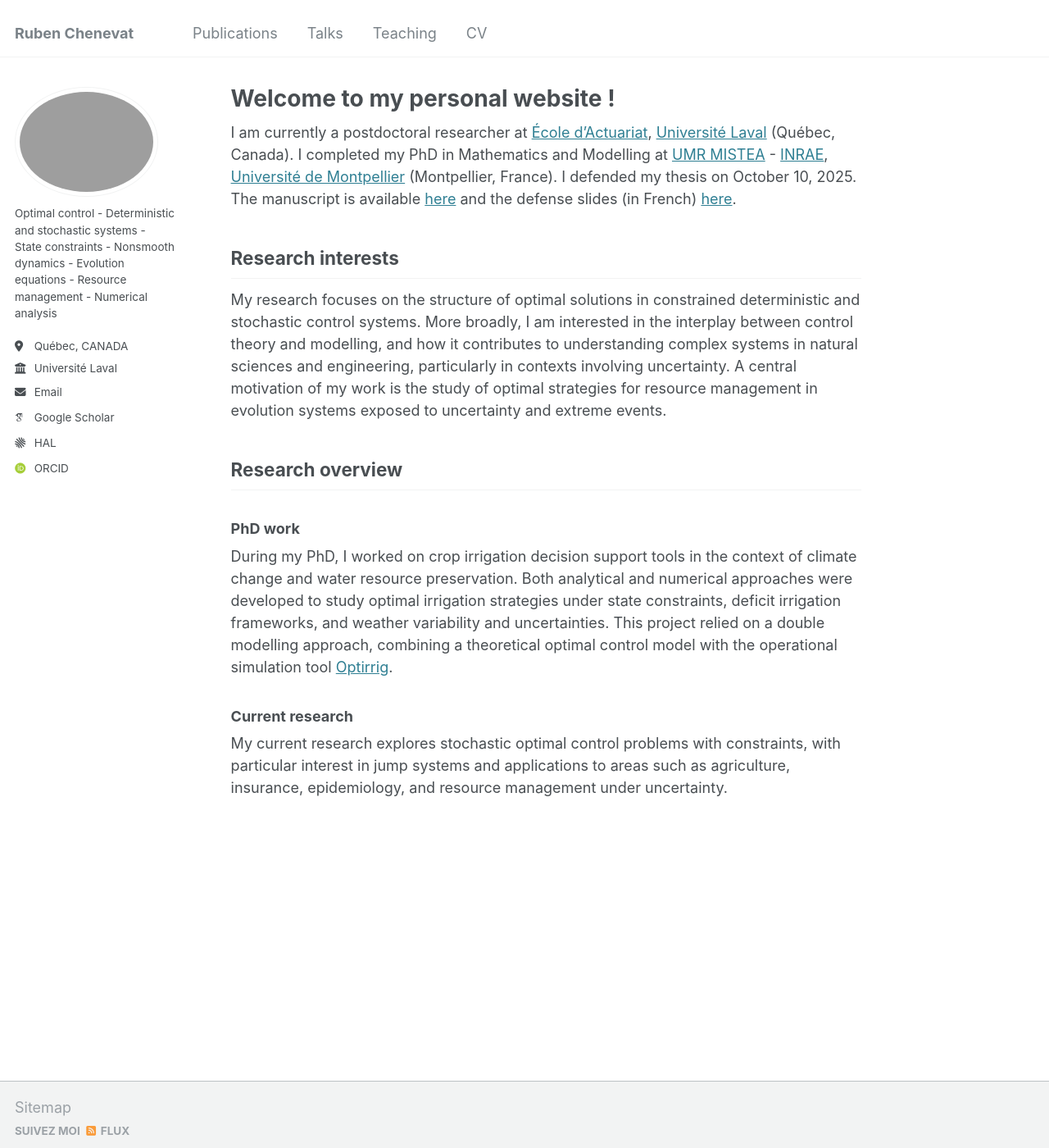
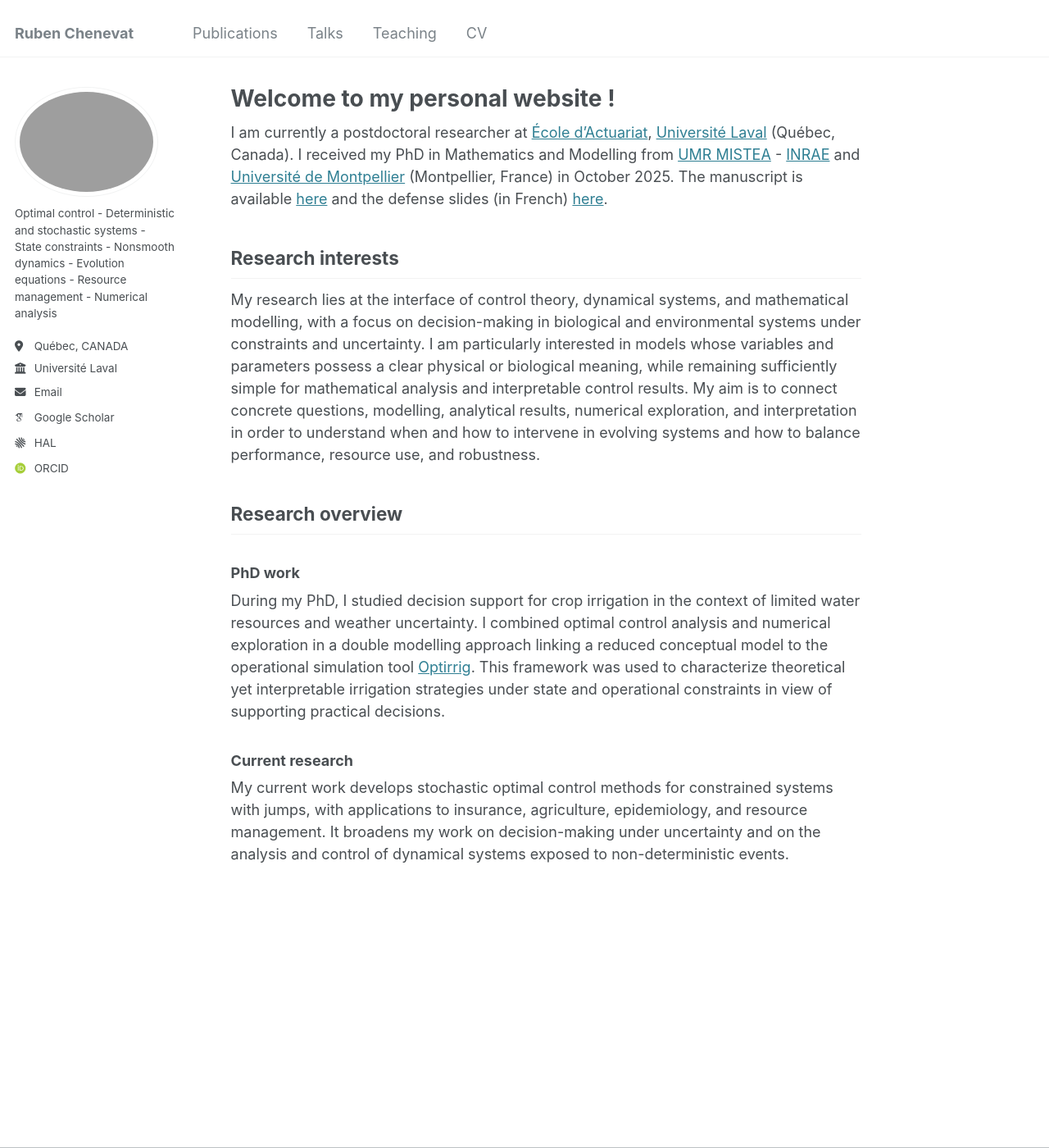
Before and after one commit to rubenchenevat/rubenchenevat.github.io, a Jekyll site: the page built from _pages/about.md, in a window 1280 px wide and 1400 px high. Shown: the whole window at 82% size. Built offline with Jekyll 4.4.1, drawn with Linux system fonts in a browser that asks for light colours; some web fonts are replaced.

Commit message:
Update about.md

```diff
--- a/_pages/about.md
+++ b/_pages/about.md
@@ -7,24 +7,24 @@ redirect_from:
   - /about.html
 ---
 
-I am currently a postdoctoral researcher at [&Eacute;cole d'Actuariat](https://www.fsg.ulaval.ca/departements/ecole-dactuariat){:target="_blank"}, [Université Laval](https://www.ulaval.ca/){:target="_blank"} (Québec, Canada). I completed my PhD in Mathematics and Modelling at [UMR MISTEA](https://eng-mistea.montpellier.hub.inrae.fr/){:target="_blank"} - [INRAE](https://www.inrae.fr/en){:target="_blank"}, [Université de Montpellier](https://www.umontpellier.fr/en/){:target="_blank"} (Montpellier, France). I defended my thesis on October 10, 2025. The manuscript is available [here](https://hal.science/tel-05325824v1){:target="_blank"} and the defense slides (in French) [here](/files/Soutenance_de_these_Vweb.pdf){:target="_blank"}.
+I am currently a postdoctoral researcher at [&Eacute;cole d'Actuariat](https://www.fsg.ulaval.ca/departements/ecole-dactuariat){:target="_blank"}, [Université Laval](https://www.ulaval.ca/){:target="_blank"} (Québec, Canada). I received my PhD in Mathematics and Modelling from [UMR MISTEA](https://eng-mistea.montpellier.hub.inrae.fr/){:target="_blank"} - [INRAE](https://www.inrae.fr/en){:target="_blank"} and [Université de Montpellier](https://www.umontpellier.fr/en/){:target="_blank"} (Montpellier, France) in October 2025. The manuscript is available [here](https://hal.science/tel-05325824v1){:target="_blank"} and the defense slides (in French) [here](/files/Soutenance_de_these_Vweb.pdf){:target="_blank"}.
 
 
 ## Research interests
 
-My research focuses on the structure of optimal solutions in constrained deterministic and stochastic control systems. More broadly, I am interested in the interplay between control theory and modelling, and how it contributes to understanding complex systems in natural sciences and engineering, particularly in contexts involving uncertainty. A central motivation of my work is the study of optimal strategies for resource management in evolution systems exposed to uncertainty and extreme events.
+My research lies at the interface of control theory, dynamical systems, and mathematical modelling, with a focus on decision-making in biological and environmental systems under constraints and uncertainty. I am particularly interested in models whose variables and parameters possess a clear physical or biological meaning, while remaining sufficiently simple for mathematical analysis and interpretable control results. My aim is to connect concrete questions, modelling, analytical results, numerical exploration, and interpretation in order to understand when and how to intervene in evolving systems and how to balance performance, resource use, and robustness.
 
 
 ## Research overview
 
 ### PhD work
 
-During my PhD, I worked on crop irrigation decision support tools in the context of climate change and water resource preservation. Both analytical and numerical approaches were developed to study optimal irrigation strategies under state constraints, deficit irrigation frameworks, and weather variability and uncertainties. This project relied on a double modelling approach, combining a theoretical optimal control model with the operational simulation tool [Optirrig](https://optirrighive.pages-forge.inrae.fr/optirrigCORE/){:target="_blank"}.
+During my PhD, I studied decision support for crop irrigation in the context of limited water resources and weather uncertainty. I combined optimal control analysis and numerical exploration in a double modelling approach linking a reduced conceptual model to the operational simulation tool [Optirrig](https://optirrighive.pages-forge.inrae.fr/optirrigCORE/){:target="_blank"}. This framework was used to characterize theoretical yet interpretable irrigation strategies under state and operational constraints in view of supporting practical decisions.
 
 
 ### Current research
 
-My current research explores stochastic optimal control problems with constraints, with particular interest in jump systems and applications to areas such as agriculture, insurance, epidemiology, and resource management under uncertainty.
+My current work develops stochastic optimal control methods for constrained systems with jumps, with applications to insurance, agriculture, epidemiology, and resource management. It broadens my work on decision-making under uncertainty and on the analysis and control of dynamical systems exposed to non-deterministic events.
 
 
 
```
